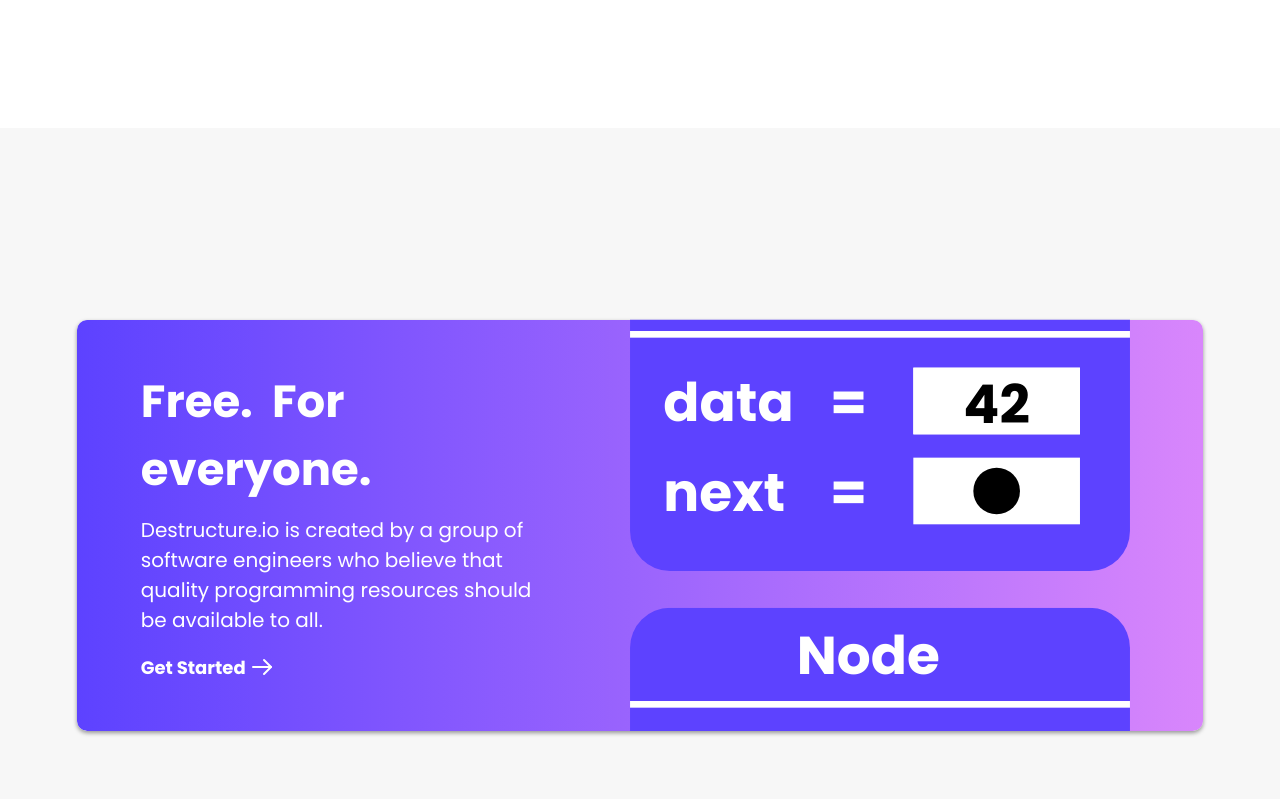
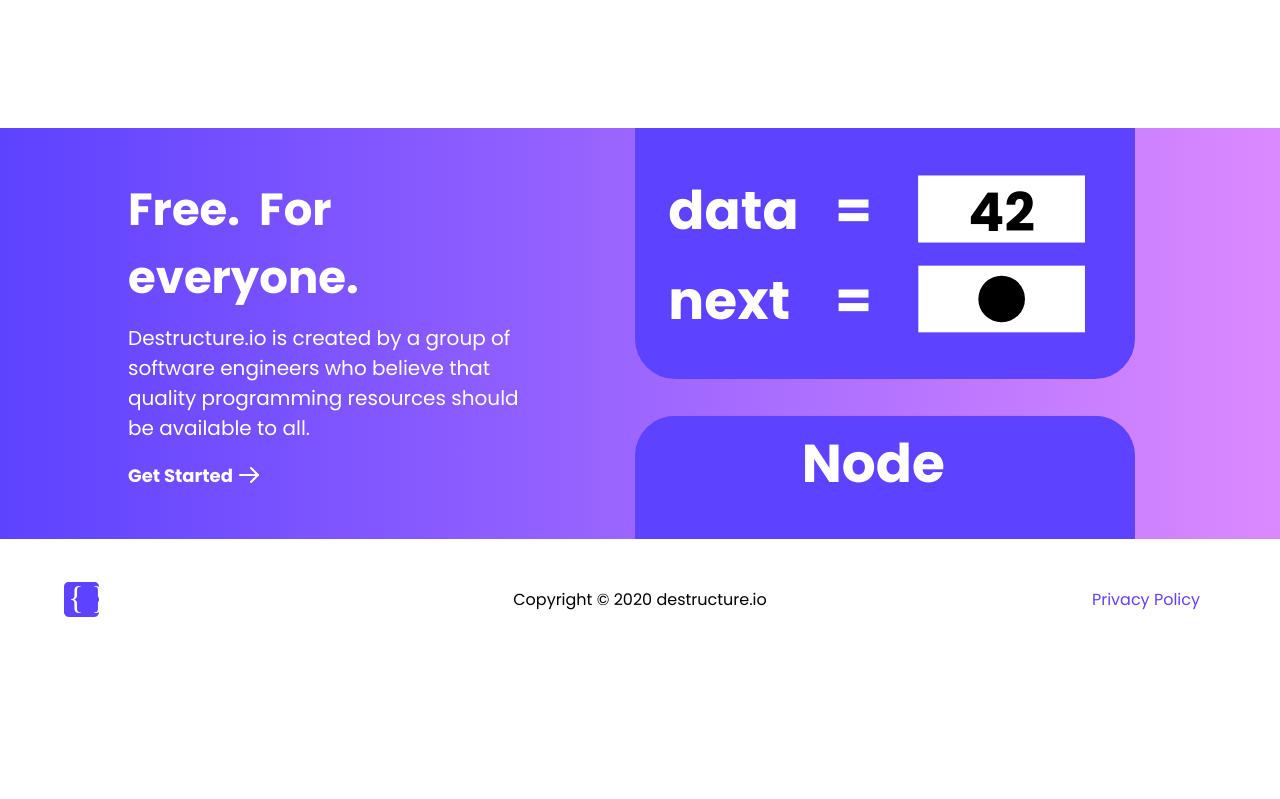
Before and after one commit to hawkticehurst/destructure-io, a React (Create React App) app: page / in a window 1280 px wide. Shown: the part 2341-3140 px from the top of the page. After the commit the page ends 3001 px from the top, so only its background shows below. Built offline with nearby package versions, Linux system fonts and the light colour scheme; no server answers.

Commit message:
Update homepage based on even more feedback

```diff
--- a/src/App.css
+++ b/src/App.css
@@ -180,7 +180,8 @@ button, input {
 }
 
 #free-container {
-  background-color: var(--hero-grey);
+  /* background-color: var(--hero-grey); */
+  background: linear-gradient(to right, var(--hero-purple), rgba(196, 59, 255, 0.6));
   padding: 0;
 }
 
@@ -189,18 +190,13 @@ button, input {
   justify-content: flex-start;
   align-items: center;
   color: white;
-  background: linear-gradient(to right, var(--hero-purple), rgba(196, 59, 255, 0.6));
+  /* background: linear-gradient(to right, var(--hero-purple), rgba(196, 59, 255, 0.6)); */
   border-radius: 10px;
-  margin: 0 auto;
+  margin: auto auto;
   padding: 3em 4em;
+  width: 80%;
   clip-path: inset(0% 0% round 10px);
-}
-
-#free-card-container-wrap {
-  width: 88%;
-  margin: 12em 0;
-  border-radius: 10px;
-  box-shadow: 0 2px 4px rgba(0,0,0,0.4);
+  overflow: hidden;
 }
 
 #free-get-started-container {
--- a/src/components/home/Free.js
+++ b/src/components/home/Free.js
@@ -22,19 +22,17 @@ function Free() {
           Destructure.io is created by a group of software engineers who believe that quality programming resources
           should be available to all.
         </p>
-        <div id="free-get-started-container">
-          <h2 onClick={getStarted} className="bold">Get Started</h2>
-          <img src={require('./images/arrow-right.svg')} alt="Arrow Right Icon" />
+        <div style={{ "display": "inline-block" }}>
+          <div id="free-get-started-container">
+            <h2 onClick={getStarted} className="bold">Get Started</h2>
+            <img src={require('./images/arrow-right.svg')} alt="Arrow Right Icon" />
+          </div>
         </div>
       </div>
       <div className="img-container right-image">
         <svg id="free-node-1" x="0px" y="0px" viewBox="0 0 150 100">
           <g className="node">
             <rect x="0" y="0" rx="12px" />
-            <g className="node-header">
-              <text x="50px" y="20px">Node</text>
-              <rect x="0px" y="28px" />
-            </g>
             <g className="node-data-field">
               <text x="10px" y="55px">data</text>
               <text x="60px" y="55px">=</text>
@@ -58,23 +56,6 @@ function Free() {
             <rect x="0" y="0" rx="12px" />
             <g className="node-header">
               <text x="50px" y="20px">Node</text>
-              <rect x="0px" y="28px" />
-            </g>
-            <g className="node-data-field">
-              <text x="10px" y="55px">data</text>
-              <text x="60px" y="55px">=</text>
-              <rect x="85px" y="39px" />
-              <rect x="85px" y="39px" />
-              <text className="node-data-text" x="110px" y="51px" dominantBaseline="middle" textAnchor="middle">54</text>
-            </g>
-            <g className="node-next-field">
-              <text x="10px" y="82px">next</text>
-              <text x="60px" y="82px">=</text>
-              <rect x="85px" y="66px" />
-              <g className="node-pointer">
-                <circle r="7px" cx="110px" cy="76px" dominantBaseline="middle" textAnchor="middle" />
-                <rect width="0px" x="110px" y="74px" />
-              </g>
             </g>
           </g>
         </svg>
--- a/src/components/home/HomePage.js
+++ b/src/components/home/HomePage.js
@@ -23,9 +23,7 @@ function HomePage(props) {
           <Catalog />
         </div>
         <div id="free-container" className="content-container">
-          <span id="free-card-container-wrap">
-            <Free />
-          </span>
+          <Free />
         </div>
       </main>
       <Footer />
```
